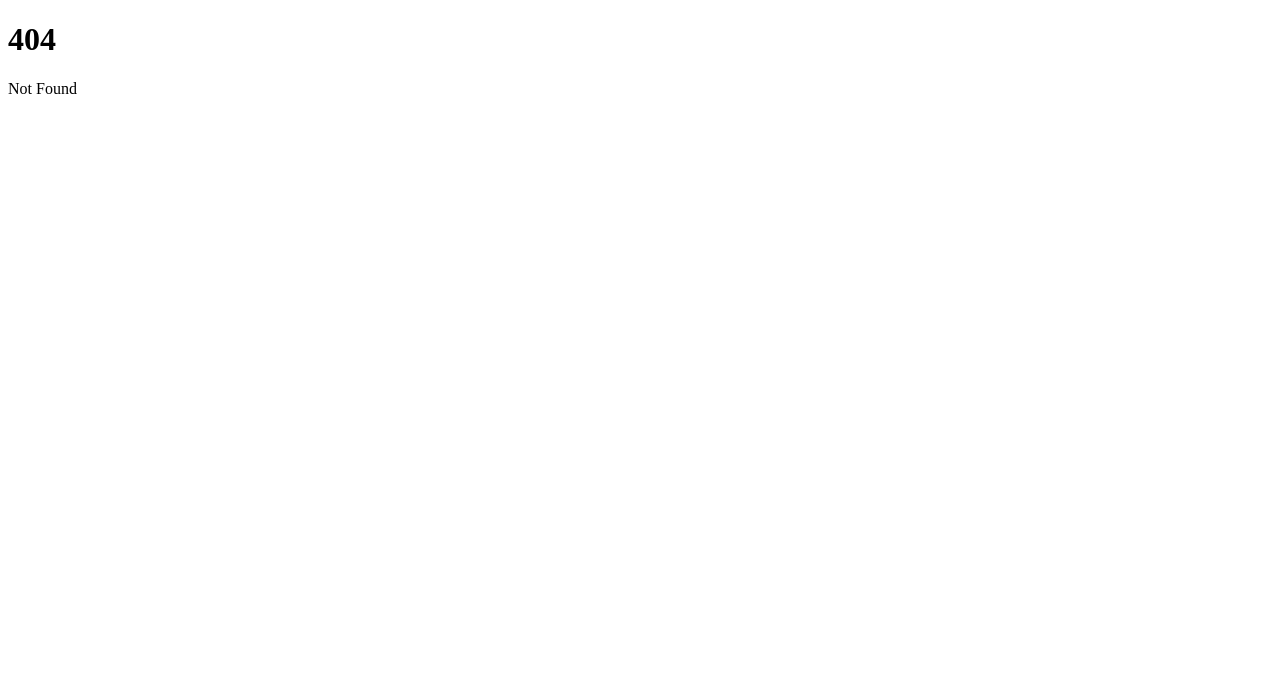
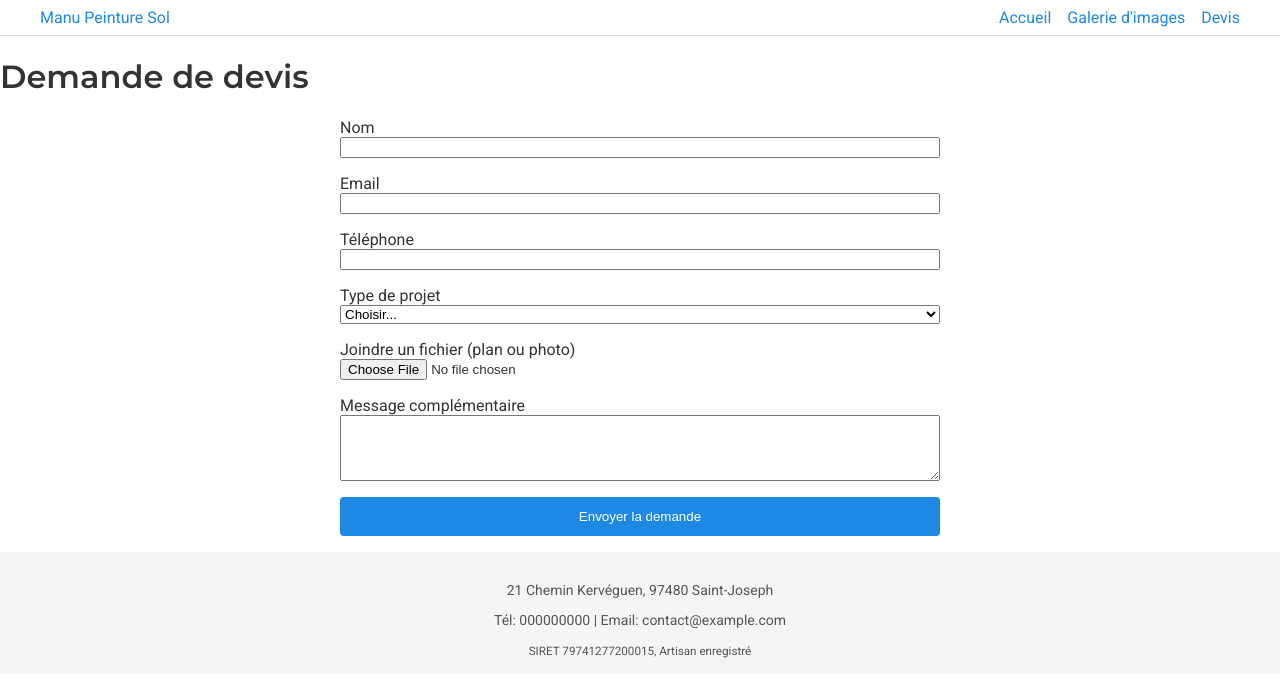
Before and after one commit to SaintPierreBasketBAll/codexSupabase, a SvelteKit app: page /devis in a window 1280 px wide. Before the commit this address had no page. Shown: the top 696 px of the page. Built offline with nearby package versions, Linux system fonts and the light colour scheme.

Commit message:
Add landing pages for Manu Peinture Sol

```diff
--- /dev/null
+++ b/src/routes/+layout.svelte
@@ -0,0 +1,109 @@
+<svelte:options runes={true} />
+
+<script>
+let showMenu = $state(false);
+function toggleMenu() {
+    showMenu = !showMenu;
+}
+</script>
+
+<svelte:head>
+    <link rel="stylesheet" href="https://fonts.googleapis.com/css2?family=Roboto:wght@400;700&family=Montserrat:wght@600&display=swap">
+</svelte:head>
+
+<header>
+    <div class="container">
+        <div class="logo"><a href="/">Manu Peinture Sol</a></div>
+        <nav class:open={showMenu}>
+            <a href="/">Accueil</a>
+            <a href="/galerie">Galerie d'images</a>
+            <a href="/devis">Devis</a>
+        </nav>
+        <button class="menu-toggle" on:click={toggleMenu}>☰</button>
+    </div>
+</header>
+
+<main>
+    <slot />
+</main>
+
+<footer>
+    <div class="container">
+        <p>21 Chemin Kervéguen, 97480 Saint-Joseph</p>
+        <p>Tél: 000000000 | Email: contact@example.com</p>
+        <small>SIRET 79741277200015, Artisan enregistré</small>
+    </div>
+</footer>
+
+<style global>
+    :root {
+        --primary-color: #1e88e5;
+        --accent-color: #ff9800;
+        --text-color: #333;
+        --bg-color: #fff;
+    }
+    body {
+        margin: 0;
+        font-family: 'Roboto', sans-serif;
+        background: var(--bg-color);
+        color: var(--text-color);
+    }
+    h1, h2, h3, h4, h5, h6 {
+        font-family: 'Montserrat', sans-serif;
+    }
+    a {
+        color: var(--primary-color);
+        text-decoration: none;
+    }
+    header {
+        position: sticky;
+        top: 0;
+        background: white;
+        border-bottom: 1px solid #ddd;
+        z-index: 10;
+    }
+    header .container {
+        display: flex;
+        align-items: center;
+        justify-content: space-between;
+        max-width: 1200px;
+        margin: 0 auto;
+        padding: 0.5rem 1rem;
+    }
+    nav {
+        display: flex;
+        gap: 1rem;
+    }
+    .menu-toggle {
+        display: none;
+        font-size: 1.5rem;
+        background: none;
+        border: none;
+    }
+    footer {
+        background: #f5f5f5;
+        padding: 1rem 0;
+        font-size: 0.875rem;
+        color: #555;
+    }
+    footer .container {
+        max-width: 1200px;
+        margin: 0 auto;
+        padding: 0 1rem;
+        text-align: center;
+    }
+    @media (max-width: 600px) {
+        nav {
+            display: none;
+            flex-direction: column;
+            gap: 0.5rem;
+            padding: 1rem 0;
+        }
+        nav.open {
+            display: flex;
+        }
+        .menu-toggle {
+            display: block;
+        }
+    }
+</style>
--- /dev/null
+++ b/src/routes/devis/+page.svelte
@@ -0,0 +1,103 @@
+<svelte:options runes={true} />
+
+<script>
+let nom = $state('');
+let email = $state('');
+let telephone = $state('');
+let projectType = $state('');
+let terrainSurface = $state('');
+let houseSurface = $state('');
+let file = $state(null);
+let message = $state('');
+let sent = $state(false);
+
+function submit(e) {
+    e.preventDefault();
+    console.log({ nom, email, telephone, projectType, terrainSurface, houseSurface, file, message });
+    sent = true;
+}
+
+$effect(() => {
+    if (projectType === 'construction') houseSurface = '';
+    if (projectType === 'renovation') terrainSurface = '';
+});
+</script>
+
+<h1>Demande de devis</h1>
+{#if sent}
+<p class="thanks">Merci, votre demande a été envoyée.</p>
+{/if}
+<form on:submit={submit} class="quote-form">
+    <div class="field">
+        <label>Nom</label>
+        <input type="text" bind:value={nom} required>
+    </div>
+    <div class="field">
+        <label>Email</label>
+        <input type="email" bind:value={email} required>
+    </div>
+    <div class="field">
+        <label>Téléphone</label>
+        <input type="tel" bind:value={telephone} required>
+    </div>
+    <div class="field">
+        <label>Type de projet</label>
+        <select bind:value={projectType} required>
+            <option value="" disabled selected>Choisir...</option>
+            <option value="construction">Construction neuve</option>
+            <option value="renovation">Rénovation</option>
+        </select>
+    </div>
+    {#if projectType === 'construction'}
+    <div class="field">
+        <label>Surface du terrain (m²)</label>
+        <input type="number" bind:value={terrainSurface} min="0">
+    </div>
+    {/if}
+    {#if projectType === 'renovation'}
+    <div class="field">
+        <label>Surface de la maison (m²)</label>
+        <input type="number" bind:value={houseSurface} min="0">
+    </div>
+    {/if}
+    <div class="field">
+        <label>Joindre un fichier (plan ou photo)</label>
+        <input type="file" on:change={(e) => file = e.target.files[0]}>
+    </div>
+    <div class="field">
+        <label>Message complémentaire</label>
+        <textarea rows="4" bind:value={message}></textarea>
+    </div>
+    <button type="submit" class="btn">Envoyer la demande</button>
+</form>
+
+<style>
+.quote-form {
+    max-width: 600px;
+    margin: 1rem auto;
+    display: grid;
+    gap: 1rem;
+}
+.field {
+    display: flex;
+    flex-direction: column;
+}
+.btn {
+    padding: 0.75rem 1.5rem;
+    background: var(--primary-color);
+    color: white;
+    border: none;
+    border-radius: 4px;
+    cursor: pointer;
+    transition: background 0.3s;
+}
+.btn:hover {
+    background: var(--accent-color);
+}
+.thanks {
+    background: #e0ffe0;
+    border: 1px solid #b2deb2;
+    padding: 1rem;
+    text-align: center;
+}
+</style>
```
Also changed, not shown: src/routes/+page.svelte (+77 -1 lines), src/routes/galerie/+page.svelte (added, +67 -0 lines).
